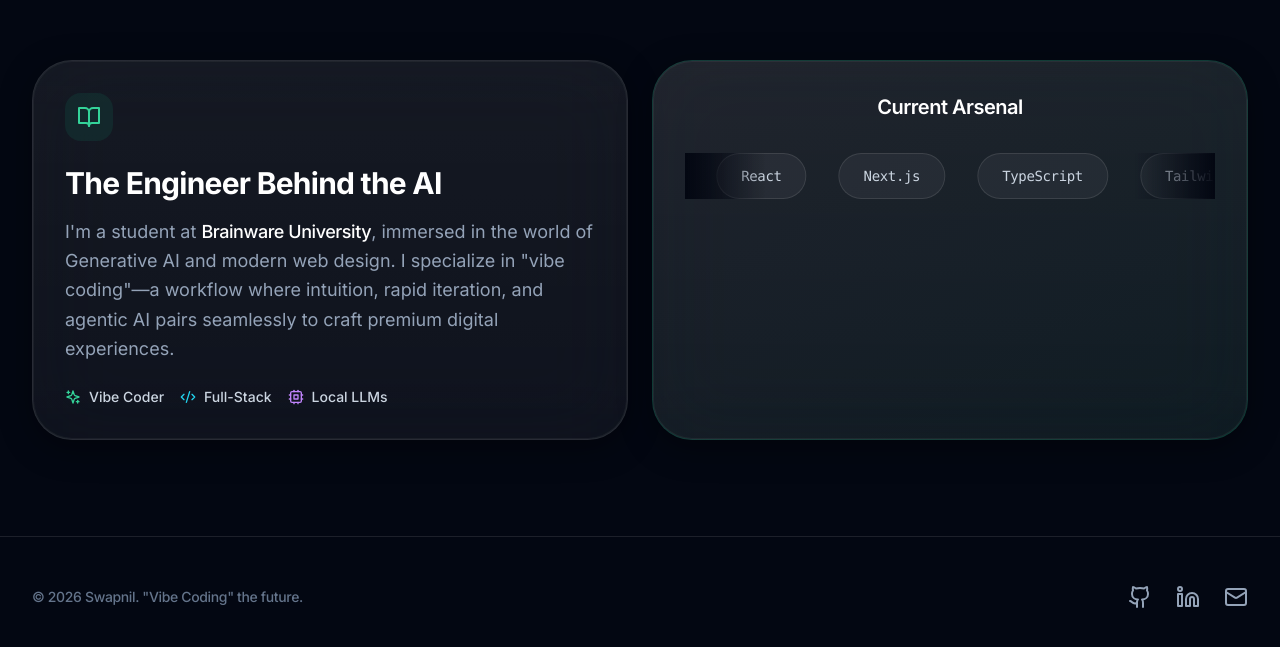
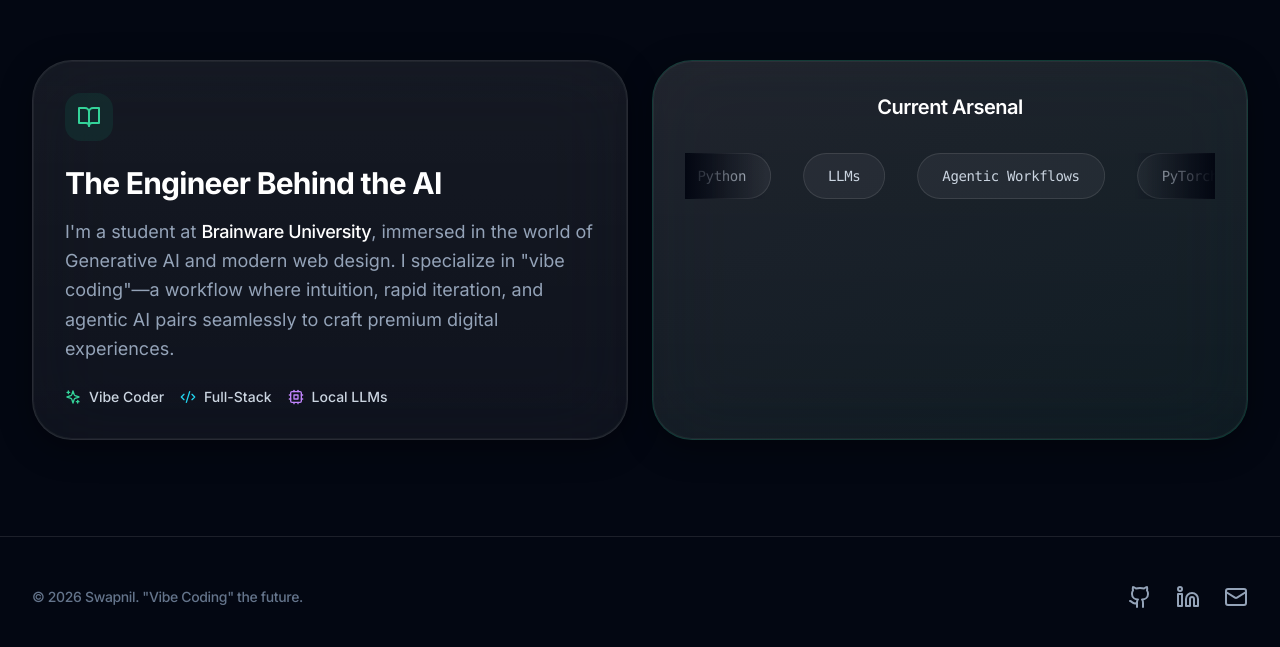
Before and after one commit to Swapnil-bo/Portfolio, a Next.js app: page / in a window 1280 px wide. Shown: the part 2267-2914 px from the top of the page. Built offline with nearby package versions, Linux system fonts and the light colour scheme.

Commit message:
feat: update current arsenal with Antigravity and LangChain

```diff
--- a/src/components/sections/about.tsx
+++ b/src/components/sections/about.tsx
@@ -5,9 +5,7 @@ import { Cpu, Code2, Sparkles, BookOpen } from "lucide-react";
 import { GlassCard } from "@/components/ui/glass-card";
 
 const techStack = [
-    "Cursor", "Claude Code", "Python", "React", "Next.js", "TypeScript",
-    "Tailwind CSS", "Agentic Workflows", "PyTorch", "LangChain", "Antigravity"
-];
+    "Cursor", "Claude Code", "Python", "LLMs", "Agentic Workflows", "PyTorch", "LangChain", "Antigravity", "Github"];
 
 export function AboutSection() {
     return (
```
